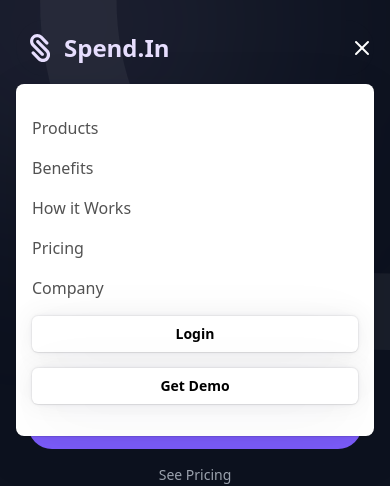
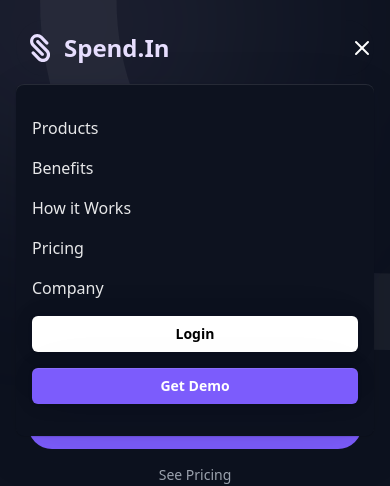
Before and after one commit to galembeck/spend-in, a Next.js app: page / in a window 390 px wide. Both pictures are taken after a click on the icon 362 px from the left and 48 px from the top of the page. Shown: the top 486 px of the page. Built offline with nearby package versions, Linux system fonts and the light colour scheme.

Commit message:
refactor: update mobile-nav style

```diff
--- a/src/components/(root)/navigation/header.tsx
+++ b/src/components/(root)/navigation/header.tsx
@@ -76,13 +76,14 @@
             <MobileNavMenu
               isOpen={isMobileMenuOpen}
               onClose={() => setIsMobileMenuOpen(false)}
+              className="bg-secondary-dark-700"
             >
               {navItems.map((item, idx) => (
                 <a
                   key={`mobile-link-${idx}`}
                   href={item.link}
                   onClick={() => setIsMobileMenuOpen(false)}
-                  className="relative text-neutral-600 dark:text-neutral-300"
+                  className="relative text-white/90 dark:text-neutral-300 hover:text-white/70"
                 >
                   <span className="block">{item.name}</span>
                 </a>
@@ -99,7 +100,7 @@
                   onClick={() => setIsMobileMenuOpen(false)}
                   variant="primary"
                   href="#pricing"
-                  className="w-full"
+                  className="w-full bg-primary text-white"
                 >
                   Get Demo
                 </NavbarButton>
--- a/src/components/ui/resizable-navbar.tsx
+++ b/src/components/ui/resizable-navbar.tsx
@@ -128,7 +128,7 @@
         <Link
           onMouseEnter={() => setHovered(idx)}
           onClick={onItemClick}
-          className="relative px-4 py-2 text-white/90 dark:text-neutral-300 hover:text-black"
+          className="relative px-4 py-2 text-white/90 dark:text-neutral-300 hover:text-zinc-600"
           key={`link-${idx}`}
           href={item.link}
         >
```
